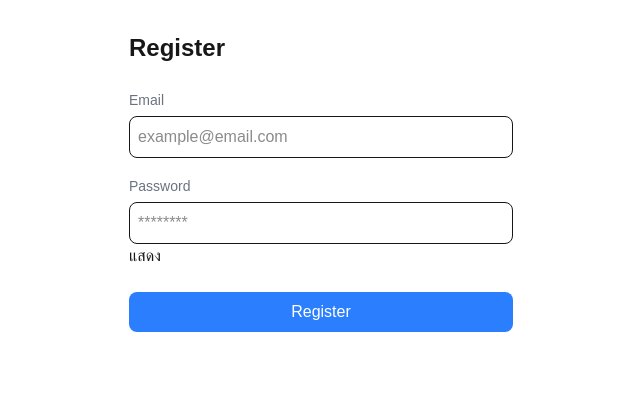
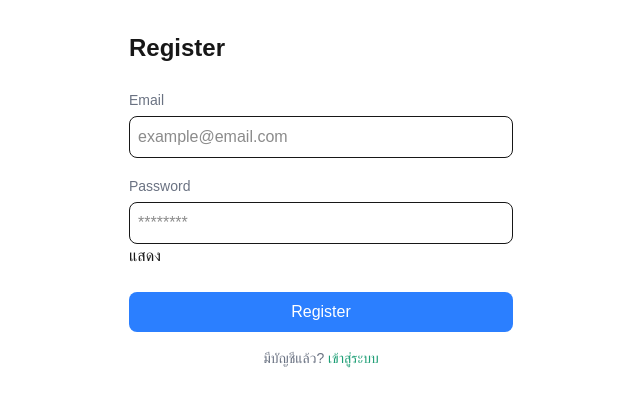
Before and after one commit to Jakgawan/ai-personal-finance, a Next.js app: page /register in a window 1280 px wide. Shown: the top 406 px of the page, without its empty margins (319-959 px from the left). Built offline with nearby package versions, Linux system fonts and the light colour scheme; no server answers.

Commit message:
fix: add login link on register page

```diff
--- a/app/register/page.tsx
+++ b/app/register/page.tsx
@@ -45,13 +45,28 @@ export default function Register() {
             <button onClick={() => setShowPassword(!showPassword)}>
                 {showPassword ? "ซ่อน" : "แสดง"}
             </button>
-            {message && <p className="mt-4 text-green-500">{message}</p>}
+            {message && (
+  <div className="mt-4">
+    <p className="text-green-500">{message}</p>
+    <a href="/login" className="block mt-2 text-center text-[#1D9E75] hover:underline font-medium text-sm">
+      เข้าสู่ระบบเลย →
+    </a>
+  </div>
+)}
+
 <button
   onClick={handleRegister}
   className="mt-6 w-full bg-blue-500 text-white rounded-lg p-2 hover:bg-blue-600"
 >
   Register
 </button>
+
+<p className="mt-4 text-center text-sm text-gray-500">
+  มีบัญชีแล้ว?{" "}
+  <a href="/login" className="text-[#1D9E75] hover:underline font-medium">
+    เข้าสู่ระบบ
+  </a>
+</p>
         </main>
     )
 }
```
Lines whose indentation alone changed are shown as unchanged.
